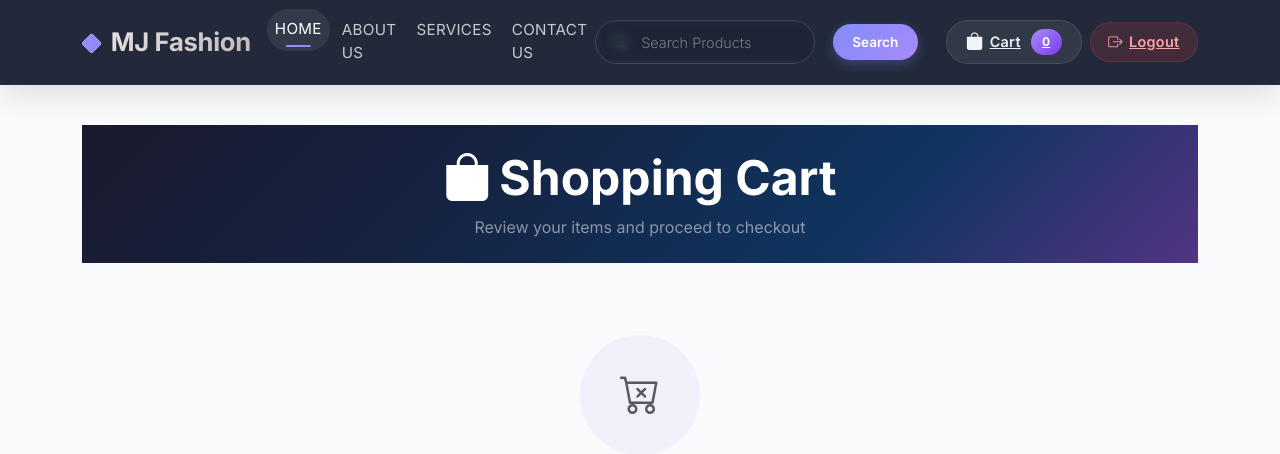
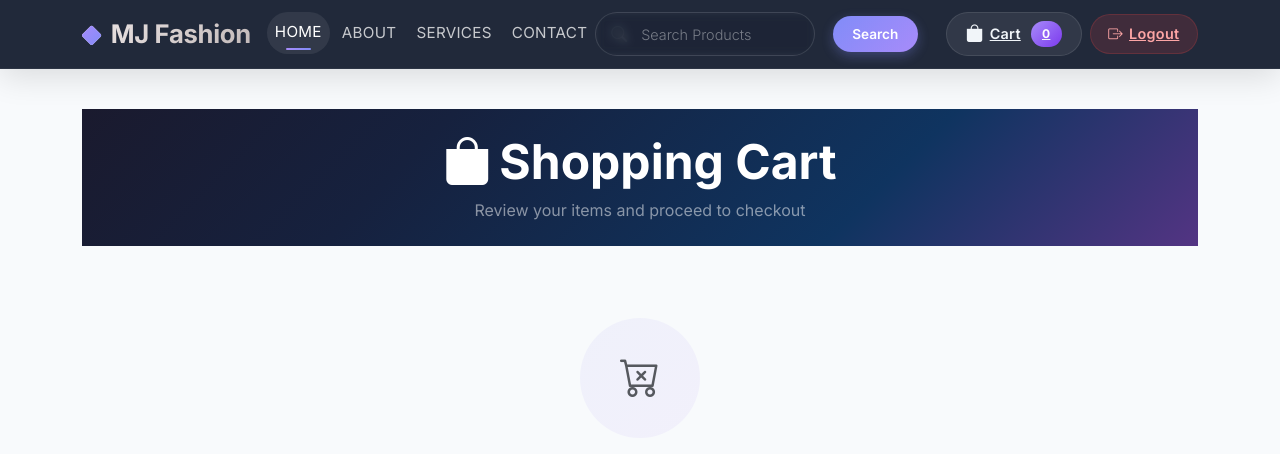
Before and after one commit to jenishmalaviya981/MJ-Fashion, a Django app: page /cart/ in a window 1280 px wide. Shown: the top 454 px of the page. Run offline with Django 5.2, Linux system fonts and the light colour scheme.

Commit message:
Initial commit

```diff
--- a/home/urls.py
+++ b/home/urls.py
@@ -9,9 +9,9 @@ urlpatterns = [
     path('register/', views.register, name='register'),
     path("about/",views.about,name='about'),
     path("services/",views.services,name='services'),
-    path("contact/",views.contact,name='contact'),
+    path("contact",views.contact,name='contact'),
     path("cart/",views.cart,name='cart'),
-    path("checkout/",views.checkout,name='checkout'),
+    path("checkout",views.checkout,name='checkout'),
     path('search/',views.search, name='search'),
 
 ]
--- a/template/base.html
+++ b/template/base.html
@@ -226,13 +226,13 @@
             <a class="nav-link active" aria-current="page" href="/">HOME</a>
           </li>
           <li class="nav-item">
-            <a class="nav-link" href="/about">ABOUT US</a>
+            <a class="nav-link" href="/about">ABOUT</a>
           </li>
           <li class="nav-item">
             <a class="nav-link" href="/services">SERVICES</a>
           </li>
           <li class="nav-item">
-            <a class="nav-link" href="/contact">CONTACT US</a>
+            <a class="nav-link" href="/contact">CONTACT</a>
           </li>
         </ul>
 
--- a/template/cart.html
+++ b/template/cart.html
@@ -78,7 +78,7 @@
                         <small class="text-muted">Taxes and shipping calculated at checkout</small>
                     </div>
                     <div class="col-md-6 text-md-end">
-                        <a href="/checkout/" class="btn btn-success btn-lg px-5 py-3 rounded-pill fw-semibold">
+                        <a href="/checkout" class="btn btn-success btn-lg px-5 py-3 rounded-pill fw-semibold">
                             <i class="bi bi-credit-card me-2"></i>Proceed to Checkout
                         </a>
                     </div>
```
Also changed, not shown: home/views.py (+4 -4 lines), db.sqlite3.
